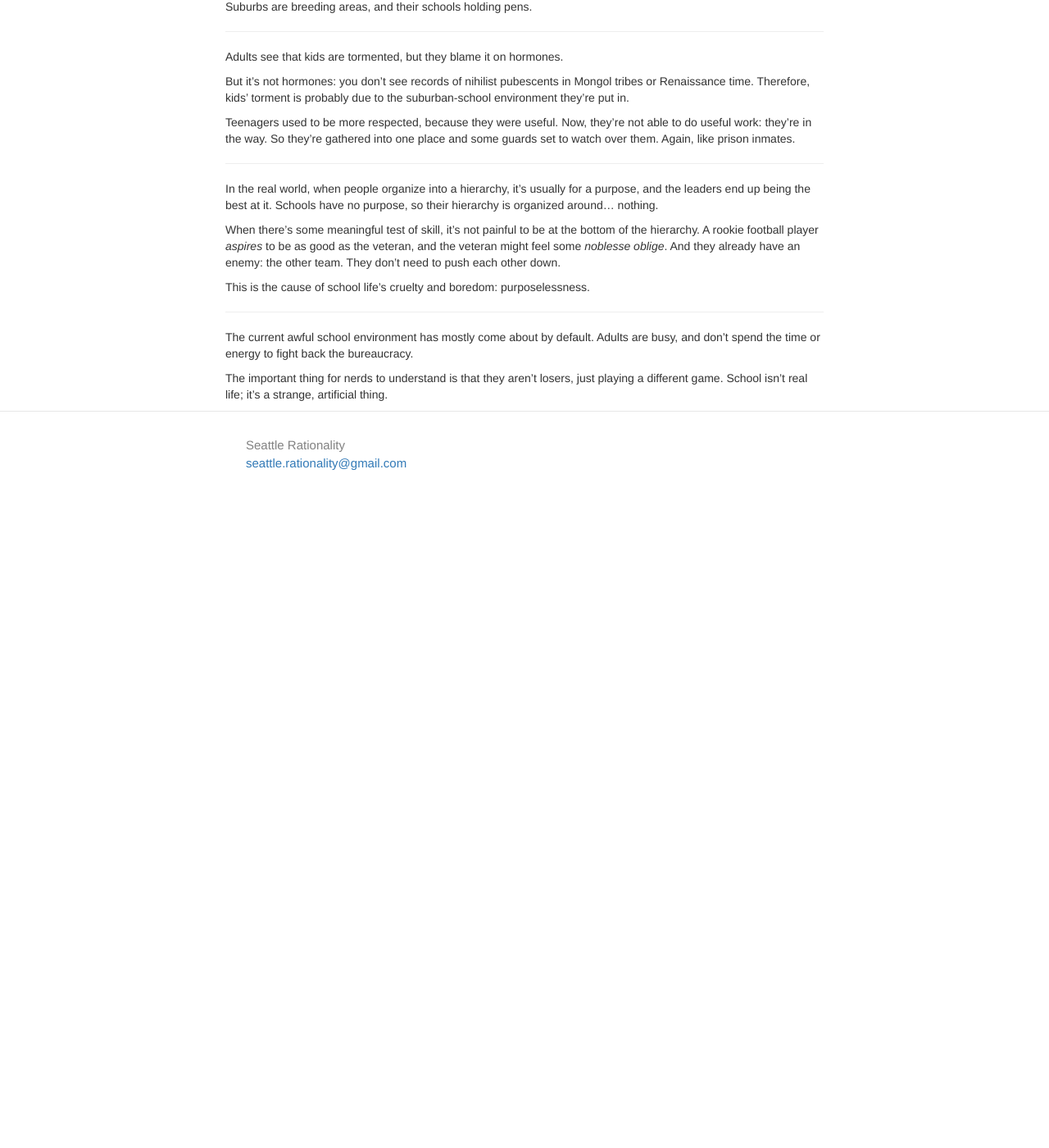
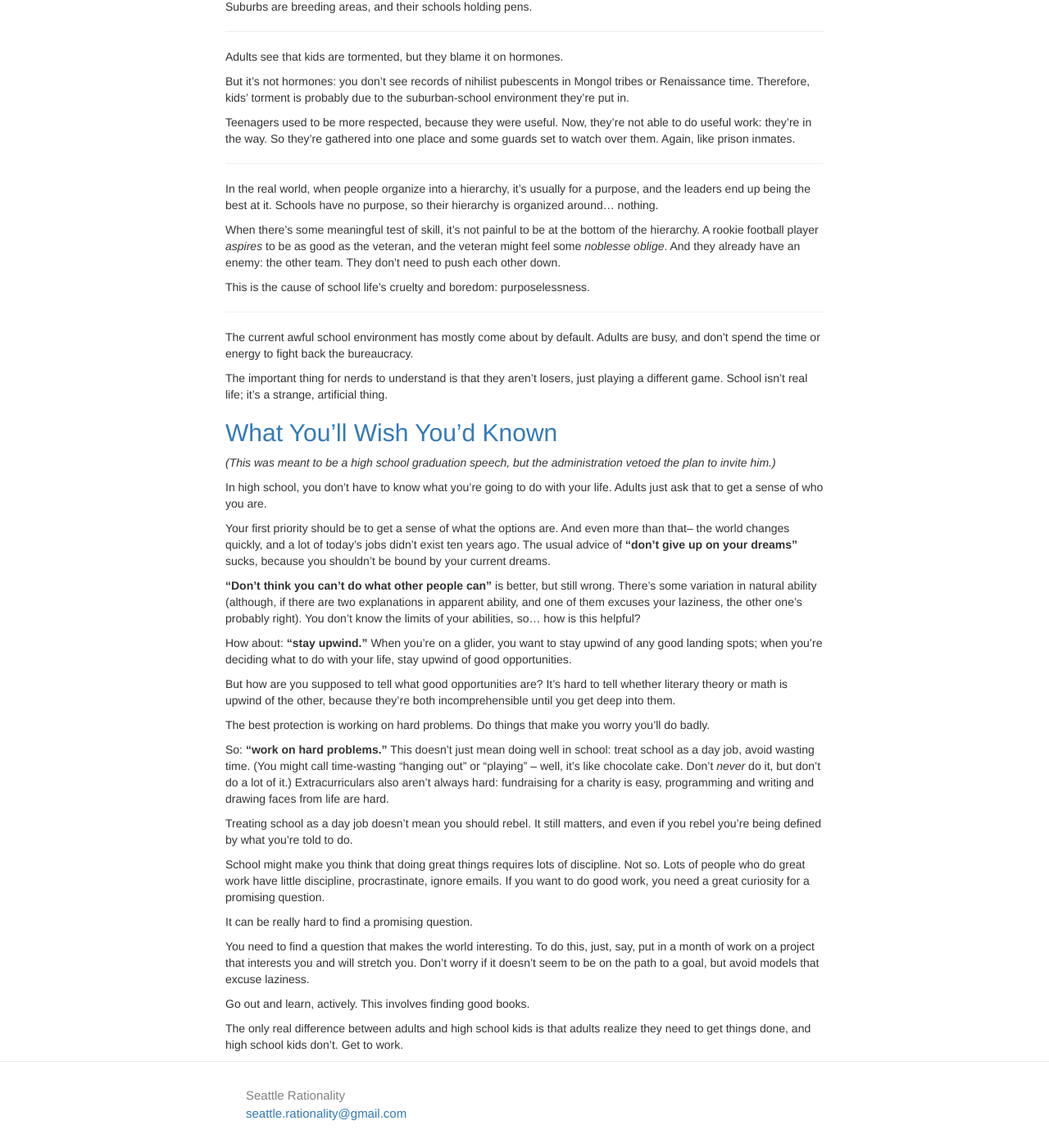
Before and after one commit to seattlerationality/seattlerationality.github.io, a Jekyll site: the page built from 2017-01-16-reading-notes.markdown, in a window 1280 px wide and 1400 px high, scrolled down 1055 px. Shown: the whole window at 82% size. Built offline with Jekyll 4.4.1, drawn with Linux system fonts in a browser that asks for light colours; our own code applies the rules of GitHub Pages for plain Markdown files; before the commit the page ends 1685 px from its top, so only the background shows below that.

Commit message:
elaborate on notes

```diff
--- a/2017-01-16-reading-notes.markdown
+++ b/2017-01-16-reading-notes.markdown
@@ -61,3 +61,36 @@ This is the cause of school life's cruelty and boredom: purposelessness.
 The current awful school environment has mostly come about by default. Adults are busy, and don't spend the time or energy to fight back the bureaucracy.
 
 The important thing for nerds to understand is that they aren't losers, just playing a different game. School isn't real life; it's a strange, artificial thing.
+
+
+
+[What You'll Wish You'd Known](http://www.paulgraham.com/hs.html)
+-----------------------------------------------------------------
+
+<em>(This was meant to be a high school graduation speech, but the administration vetoed the plan to invite him.)</em>
+
+In high school, you don't have to know what you're going to do with your life. Adults just ask that to get a sense of who you are.
+
+Your first priority should be to get a sense of what the options are. And even more than that-- the world changes quickly, and a lot of today's jobs didn't exist ten years ago. The usual advice of **"don't give up on your dreams"** sucks, because you shouldn't be bound by your current dreams.
+
+**"Don't think you can't do what other people can"** is better, but still wrong. There's some variation in natural ability (although, if there are two explanations in apparent ability, and one of them excuses your laziness, the other one's probably right). You don't know the limits of your abilities, so... how is this helpful?
+
+How about: **"stay upwind."** When you're on a glider, you want to stay upwind of any good landing spots; when you're deciding what to do with your life, stay upwind of good opportunities.
+
+But how are you supposed to tell what good opportunities are? It's hard to tell whether literary theory or math is upwind of the other, because they're both incomprehensible until you get deep into them.
+
+The best protection is working on hard problems. Do things that make you worry you'll do badly.
+
+So: **"work on hard problems."** This doesn't just mean doing well in school: treat school as a day job, avoid wasting time. (You might call time-wasting "hanging out" or "playing" -- well, it's like chocolate cake. Don't *never* do it, but don't do a lot of it.) Extracurriculars also aren't always hard: fundraising for a charity is easy, programming and writing and drawing faces from life are hard.
+
+Treating school as a day job doesn't mean you should rebel. It still matters, and even if you rebel you're being defined by what you're told to do.
+
+School might make you think that doing great things requires lots of discipline. Not so. Lots of people who do great work have little discipline, procrastinate, ignore emails. If you want to do good work, you need a great curiosity for a promising question.
+
+It can be really hard to find a promising question.
+
+You need to find a question that makes the world interesting. To do this, just, say, put in a month of work on a project that interests you and will stretch you. Don't worry if it doesn't seem to be on the path to a goal, but avoid models that excuse laziness.
+
+Go out and learn, actively. This involves finding good books.
+
+The only real difference between adults and high school kids is that adults realize they need to get things done, and high school kids don't. Get to work.
```
